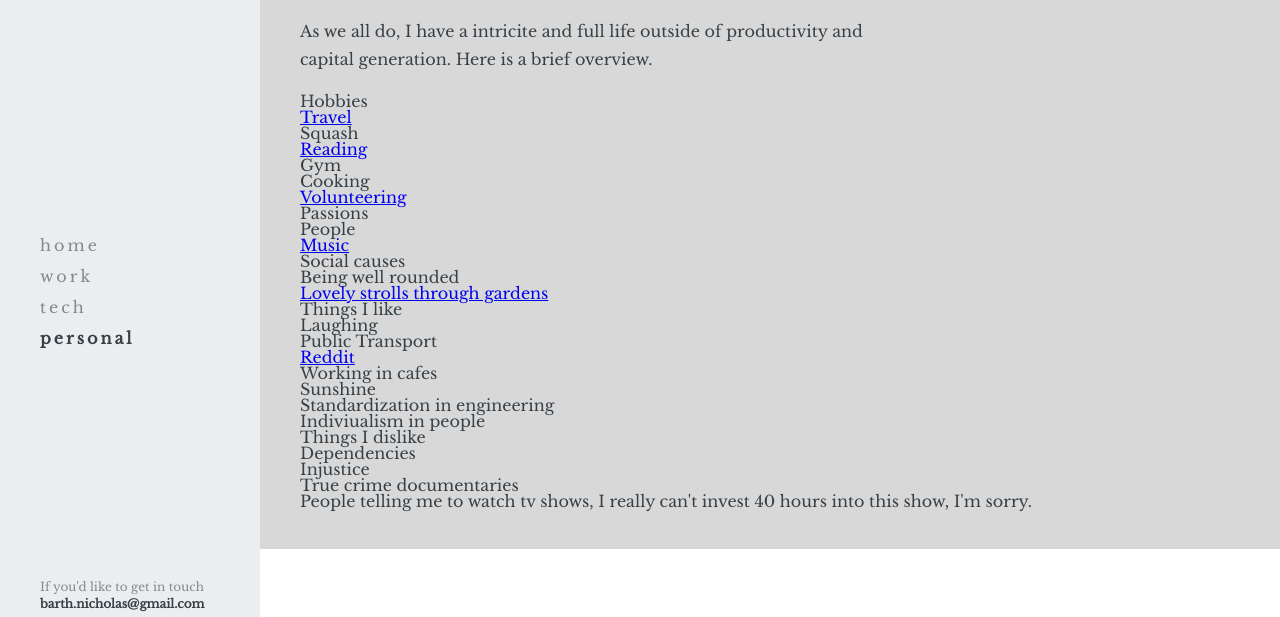
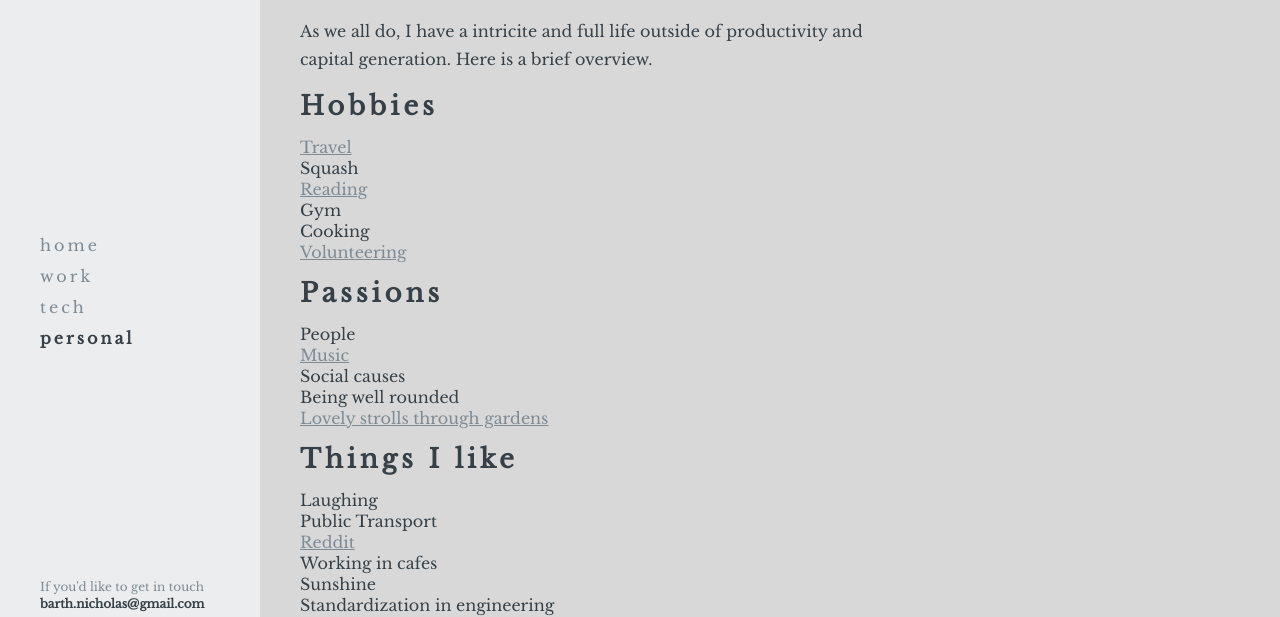
Before and after one commit to nick-barth/portfolio, a Gatsby site: page /personal in a window 1280 px wide. Shown: the part 101-718 px from the top of the page. Built offline with nearby package versions, Linux system fonts and the light colour scheme; Gatsby itself is replaced by a stand-in of ours.

Commit message:
updated portfolio

```diff
--- a/src/pages/personal.js
+++ b/src/pages/personal.js
@@ -13,32 +13,43 @@ export default props => {
           and capital generation. Here is a brief overview.
         </div>
         <div className="personal__container">
-          <div className="personal__category">Hobbies</div>
+          <h3 className="personal__category">Hobbies</h3>
           <ul className="personal__personal">
             <li>
-              <a href="https://cmoreira.net/visited-countries-map/?map=5cde8fc2e1370">
+              <a
+                target="_blank"
+                href="https://cmoreira.net/visited-countries-map/?map=5cde8fc2e1370"
+              >
                 Travel
               </a>
             </li>
             <li>Squash</li>
             <li>
-              <a href="https://www.goodreads.com/user/show/60480445-nick-barth">
+              <a
+                target="_blank"
+                href="https://www.goodreads.com/user/show/60480445-nick-barth"
+              >
                 Reading
               </a>
             </li>
             <li>Gym</li>
             <li>Cooking</li>
             <li>
-              <a href="https://www.hackyourfuture.net/">Volunteering</a>
+              <a target="_blank" href="https://www.hackyourfuture.net/">
+                Volunteering
+              </a>
             </li>
           </ul>
         </div>
         <div className="personal__container">
-          <div className="personal__category">Passions</div>
+          <h3 className="personal__category">Passions</h3>
           <ul className="personal__personal">
             <li>People</li>
             <li>
-              <a href="https://open.spotify.com/user/1215590034?si=NX0c4GtASiGR5SecTg1LTQ">
+              <a
+                target="_blank"
+                href="https://open.spotify.com/user/1215590034?si=NX0c4GtASiGR5SecTg1LTQ"
+              >
                 Music
               </a>
             </li>
@@ -56,12 +67,14 @@ export default props => {
           </ul>
         </div>
         <div className="personal__container">
-          <div className="personal__category">Things I like</div>
+          <h3 className="personal__category">Things I like</h3>
           <ul className="personal__personal">
             <li>Laughing</li>
             <li>Public Transport</li>
             <li>
-              <a href="https://www.reddit.com/user/nickinkorea">Reddit</a>
+              <a target="_blank" href="https://www.reddit.com/user/nickinkorea">
+                Reddit
+              </a>
             </li>
             <li>Working in cafes</li>
             <li>Sunshine</li>
@@ -70,7 +83,7 @@ export default props => {
           </ul>
         </div>
         <div className="personal__container">
-          <div className="personal__category">Things I dislike</div>
+          <h3 className="personal__category">Things I dislike</h3>
           <ul className="personal__personal">
             <li>Dependencies</li>
             <li>Injustice</li>
--- a/src/styles/personal.scss
+++ b/src/styles/personal.scss
@@ -2,8 +2,10 @@
   position: absolute;
   width: calc(100% - 260px);
   background-color: $gray-dark;
+  height: 100%;
   @include phone {
     width: 100%;
+    height: auto;
   }
 }
 
@@ -28,3 +30,20 @@
   max-width: 600px;
   margin-bottom: 20px;
 }
+
+.personal__category {
+  font-size: 26px;
+  font-weight: bold;
+  margin: 20px 0;
+  letter-spacing: 4px;
+}
+
+.personal__personal li {
+  margin-bottom: 5px;
+}
+
+.personal__personal li a {
+  text-decoration: none;
+  color: $text-gray-light;
+  text-decoration: underline;
+}
--- a/src/styles/technology.scss
+++ b/src/styles/technology.scss
@@ -6,6 +6,7 @@
   width: 32%;
   @include phone {
     width: 100%;
+    margin-bottom: 20px;
   }
 }
 
```
Also changed, not shown: src/components/technology/index.js (+3 -8 lines).
